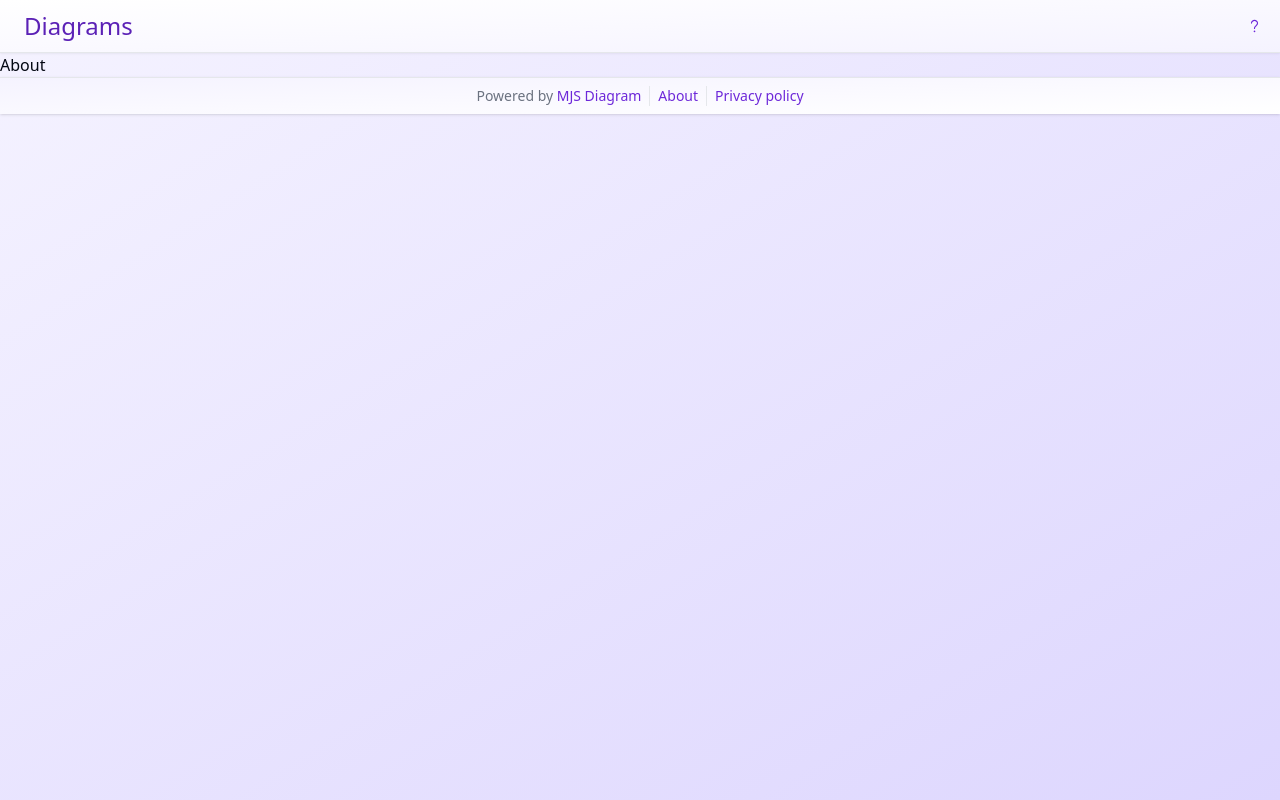
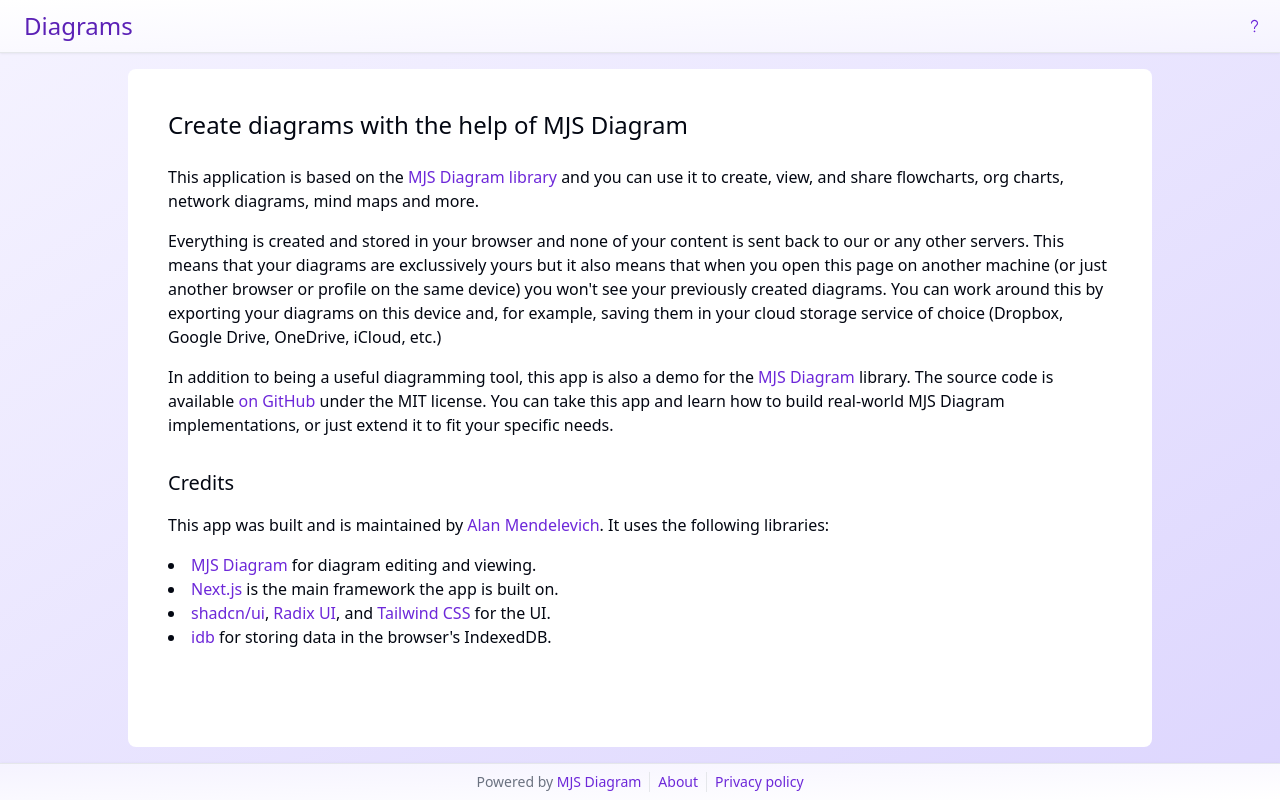
Before and after one commit to ailon/diagram-app, a Next.js app: page /about in a window 1280 px wide. Built offline with nearby package versions, Linux system fonts and the light colour scheme.

Commit message:
add about page and general text styles

```diff
--- a/app/(misc)/about/page.tsx
+++ b/app/(misc)/about/page.tsx
@@ -1,13 +1,56 @@
-import React from 'react'
+import { ScrollArea } from "@/components/ui/scroll-area";
+import React from "react";
 
-type Props = {}
+type Props = {};
 
 const AboutPage = (props: Props) => {
   return (
-    <div>
-      About
-    </div>
-  )
-}
+    <ScrollArea className="flex flex-1 p-4">
+      <h1>Create diagrams with the help of MJS Diagram</h1>
 
-export default AboutPage
+      <p>
+        This application is based on the{" "}
+        <a href="https://markerjs.com/products/diagram/">MJS Diagram library</a>{" "}
+        and you can use it to create, view, and share flowcharts, org charts,
+        network diagrams, mind maps and more.
+      </p>
+
+      <p>
+        Everything is created and stored in your browser and none of your
+        content is sent back to our or any other servers. This means that your
+        diagrams are exclussively yours but it also means that when you open
+        this page on another machine (or just another browser or profile on the
+        same device) you won&apos;t see your previously created diagrams. You
+        can work around this by exporting your diagrams on this device and, for
+        example, saving them in your cloud storage service of choice (Dropbox,
+        Google Drive, OneDrive, iCloud, etc.)
+      </p>
+
+      <p>
+        In addition to being a useful diagramming tool, this app is also a demo
+        for the <a href="https://markerjs.com/products/diagram/">MJS Diagram</a>{" "}
+        library. The source code is available{" "}
+        <a href="https://github.com/ailon/diagram-app">on GitHub</a> under the
+        MIT license. You can take this app and learn how to build real-world MJS
+        Diagram implementations, or just extend it to fit your specific needs.
+      </p>
+
+      <h2>Credits</h2>
+
+      <p>
+        This app was built and is maintained by{" "}
+        <a href="https://x.com/ailon">Alan Mendelevich</a>. It uses the
+        following libraries:
+      </p>
+
+      <ul className="list-disc list-inside">
+        <li><a href="https://markerjs.com/products/diagram/">MJS Diagram</a> for diagram editing and viewing.</li>
+        <li><a href="https://nextjs.org/">Next.js</a> is the main framework the app is built on.</li>
+        <li><a href="https://ui.shadcn.com/">shadcn/ui</a>, <a href="https://www.radix-ui.com/">Radix UI</a>, and <a href="https://tailwindcss.com/">Tailwind CSS</a> for the UI.</li>
+        <li><a href="https://github.com/jakearchibald/idb">idb</a> for storing data in the browser&apos;s IndexedDB.</li>
+      </ul>
+    </ScrollArea>
+  );
+};
+
+export default AboutPage;
--- a/app/(misc)/layout.tsx
+++ b/app/(misc)/layout.tsx
@@ -9,8 +9,9 @@
   return (
     <>
       <Header />
-
-      {children}
+      <div className="flex grow overflow-hidden md:m-4 p-2 md:p-6 bg-white md:rounded-lg max-w-5xl self-center">
+        {children}
+      </div>
     </>
   );
 };
--- a/app/components/diagram-card.tsx
+++ b/app/components/diagram-card.tsx
@@ -62,7 +62,7 @@
           >
             {diagram.displayName}
           </h3>
-          <p className="text-xs text-muted-foreground">{diagram.diagramType}</p>
+          <p className="text-xs text-muted-foreground mb-0">{diagram.diagramType}</p>
         </div>
       </div>
     </Link>
--- a/app/components/diagram-type-card.tsx
+++ b/app/components/diagram-type-card.tsx
@@ -79,7 +79,7 @@
         >
           {diagramType.displayName}
         </h3>
-        <p className="text-xs text-muted-foreground">
+        <p className="text-xs text-muted-foreground mb-0">
           {diagramType.description}
         </p>
       </div>
--- a/app/globals.css
+++ b/app/globals.css
@@ -63,4 +63,15 @@
   a:hover {
     @apply underline;
   }
+  h1 {
+    @apply text-2xl mb-6;
+  }
+
+  h2 {
+    @apply text-xl mb-4 mt-8;
+  }
+
+  p {
+    @apply mb-4;
+  }
 }
```
